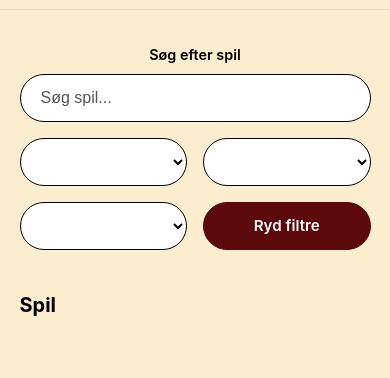
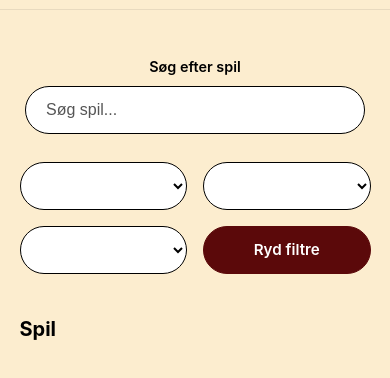
Before and after one commit to paulaengel1/spilcafe, a plain HTML site: page index.html in a window 390 px wide. Shown: the part 60-438 px from the top of the page. Drawn offline with Linux system fonts and the light colour scheme; no server answers.

```diff
--- a/app.css
+++ b/app.css
@@ -632,6 +632,23 @@
     font-weight: 500;
   }
 
+  .searchbar-container {
+    position: sticky;
+    top: 0;
+    z-index: 1000;
+
+    background-color: #FCEDCF;
+    padding: 0.75rem 0;
+
+    /* Gør baggrunden lige så bred som hele skærmen */
+    width: 100vw;
+    margin-left: calc(50% - 50vw);
+    padding-left: max(1rem, calc((100vw - 1200px) / 2));
+    padding-right: max(1rem, calc((100vw - 1200px) / 2));
+
+    box-sizing: border-box;
+}
+
 /* =====================
    RESPONSIVE & ACCESSIBILITY
    ===================== */
@@ -820,3 +837,31 @@
     animation-iteration-count: 1 !important;
   }
 }
+
+/* Mobil */
+@media (max-width: 599px) {
+
+  .searchbar-container {
+    position: sticky;
+    top: 0;
+    z-index: 1000;
+
+    /* Hele sticky området går ud til skærmens kanter */
+    width: 100vw;
+    max-width: none;
+    margin-left: calc(50% - 50vw);
+
+    padding: 12px 25px;
+    box-sizing: border-box;
+
+    background-color: #FCEDCF;
+  }
+
+  .searchbar-container input,
+  #search-input {
+    width: 100%;
+    max-width: none;
+    box-sizing: border-box;
+    margin: 0;
+  }
+}
```
Also changed, not shown: img/logospilcafe.png (added), 1 other file.
